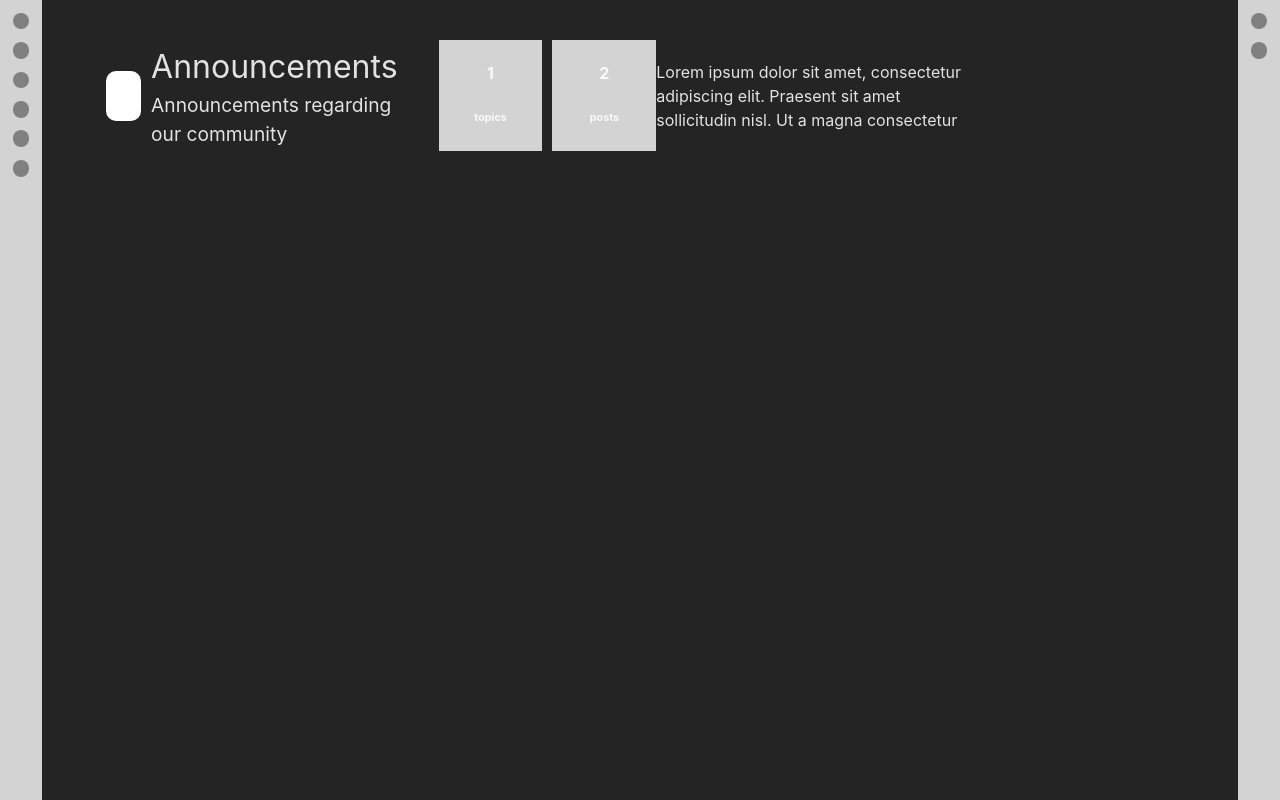
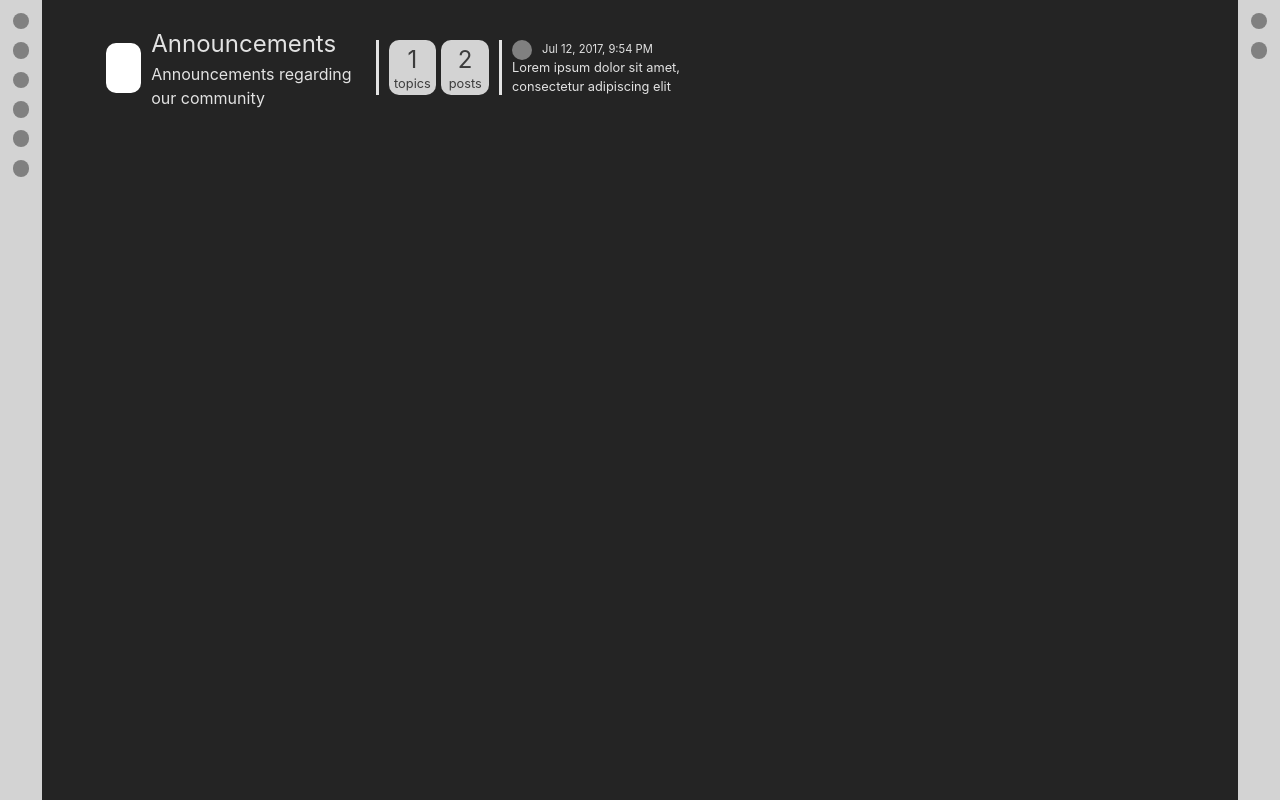
Before and after one commit to tomasrobino/forum, a React (Vite) app: page / in a window 1280 px wide. Built offline with nearby package versions, Linux system fonts and the light colour scheme.

Commit message:
some ForumItem styling

```diff
--- a/src/components/ForumItem.module.css
+++ b/src/components/ForumItem.module.css
@@ -1,8 +1,13 @@
+p {
+    margin: 0;
+}
+
 .item {
     display: flex;
-    height: fit-content;
-    width: 100%;
+    height: 55px;
+    width: 60%;
     align-items: center;
+    justify-content: space-between;
 }
 
 .item > div {
@@ -11,6 +16,7 @@
 
 .left {
     display: flex;
+    width: 50%;
 }
 
 .icon {
@@ -22,35 +28,79 @@
 }
 
 .title {
-    font-size: 2em;
+    font-size: 1.5em;
 }
 
 .description {
-    font-size: 1.2em;
+    font-size: 1em;
     font-weight: unset;
     margin: 0;
 }
 
 .right {
     display: flex;
-    width: inherit;
+    height: inherit;
 }
 
 .group {
-    margin-left: 10px;
+    border-left: 3px solid;
+    border-right: 3px solid;
     display: flex;
-    width: 50%;
-    height: 50%;
+    width: 40%;
+    height: inherit;
+    padding-left: 5px;
+    padding-right: 10px;
+
 }
 
 .square {
-    margin-left: 10px;
+    margin-left: 5px;
     text-align: center;
     background-color: lightgray;
-    height: 5%;
     width: 100%;
+    height: 100%;
+    display: flex;
+    flex-direction: column;
+    justify-content: space-around;
+    border-radius: 10px;
+}
+
+.square > p {
+    color: rgb(60,60,60);
+}
+
+.amount {
+    font-size: 1.5em;
+    margin-bottom: -0.3em;
+}
+
+.squareTitle {
+    font-size: 0.8em;
+}
+
+.lastPost {
+    padding-left: 10px;
+}
+
+.postTop {
+    display: flex;
+    align-items: center;
+    margin-top: 1px;
+    margin-bottom: -2px;
+}
+
+.poster {
+    width: 20px;
+    height: 20px;
+    background-color: grey;
+    border-radius: 50%;
+    margin-right: 10px;
+}
+
+.replyTimestamp {
+    font-size: 0.7em;
 }
 
 .postText {
-    width: 60%;
+    font-size: 0.8em;
 }
--- a/src/components/ForumItem.tsx
+++ b/src/components/ForumItem.tsx
@@ -7,30 +7,30 @@ export default function ForumItem(props: {isCategory: boolean, title: string, de
         <div className={styles.icon}></div>
         <div className={styles.titleNDesc}>
           <a className={styles.title}>{props.title}</a>
-          {props.isCategory? <h4 className={styles.description}>{props.description}</h4> : <a className={styles.postTimestamp}></a>}
+          {props.isCategory? <p className={styles.description}>{props.description}</p> : <a className={styles.postTimestamp}>Jul 12, 2017, 9:54 PM</a>}
         </div>
       </div>
       <div className={styles.right}>
         <div className={styles.group}>
           <div className={`${styles.square}`} >
-            <h4 className={styles.amount}>{props.isCategory? 1 : 1}</h4>
-            <h6 className={styles.squareTitle}>{props.isCategory? "topics" : "posts"}</h6>
+            <p className={styles.amount}>{props.isCategory? 1 : 1}</p>
+            <p className={styles.squareTitle}>{props.isCategory? "topics" : "posts"}</p>
           </div>
           <div className={`${styles.square}`} >
-            <h4 className={styles.amount}>2</h4>
-            <h6 className={styles.squareTitle}>posts</h6>
+            <p className={styles.amount}>2</p>
+            <p className={styles.squareTitle}>posts</p>
           </div>
           {props.isCategory? null : <div className={`${styles.square}`} >
-            <h4 className={styles.amount}>3</h4>
-            <h6 className={styles.squareTitle}>replies</h6>
+            <p className={styles.amount}>3</p>
+            <p className={styles.squareTitle}>replies</p>
           </div> }
         </div>
         <div className={styles.lastPost}>
-          <div>
+          <div className={styles.postTop}>
             <div className={styles.poster}></div>
-            <a className={styles.replyTimestamp}></a>
+            <a className={styles.replyTimestamp}>Jul 12, 2017, 9:54 PM</a>
           </div>
-          <p className={styles.postText}>Lorem ipsum dolor sit amet, consectetur adipiscing elit. Praesent sit amet sollicitudin nisl. Ut a magna consectetur</p>
+          <p className={styles.postText}>Lorem ipsum dolor sit amet, consectetur adipiscing elit</p>
         </div>
       </div>
     </div>
```
